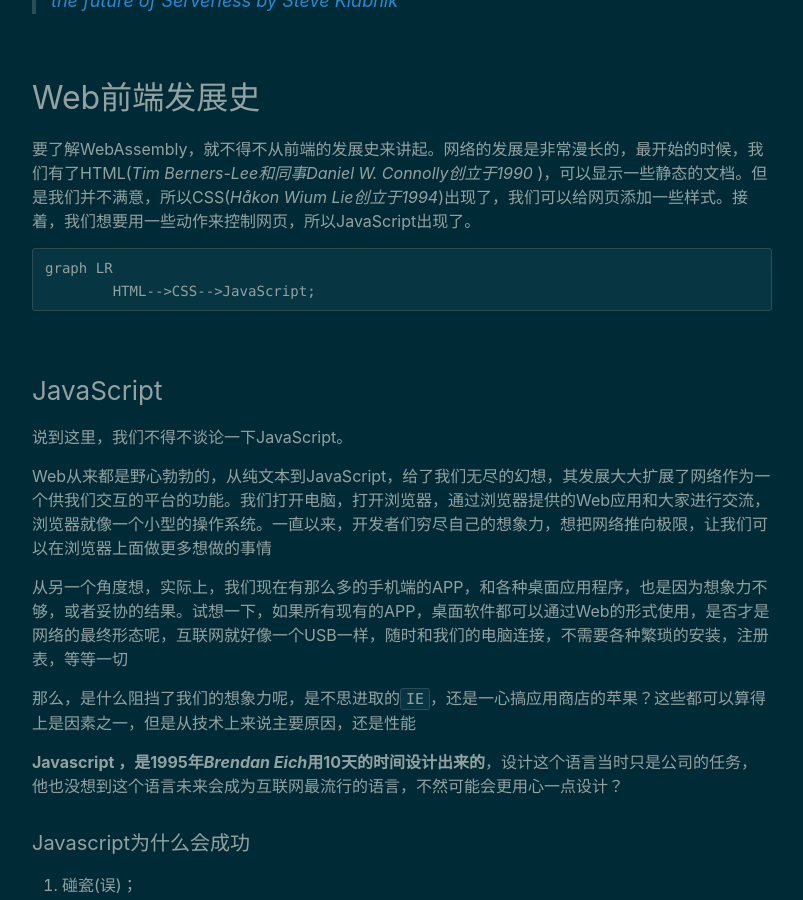
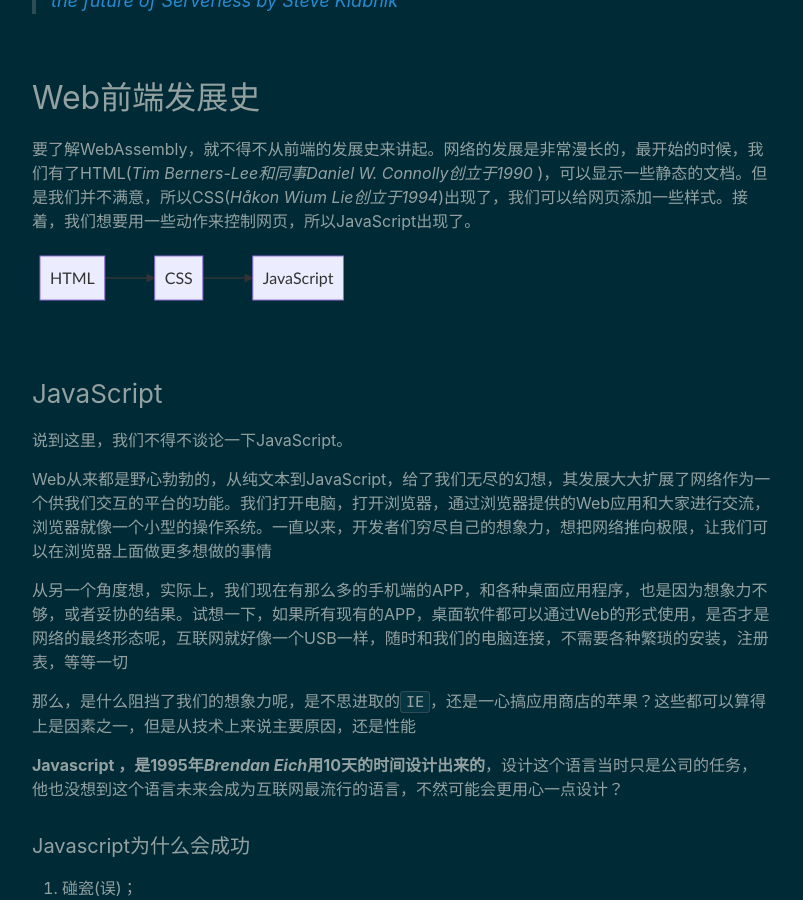
Before and after one commit to KamenRiderKuuga/kamenriderkuuga.github.io, a Jekyll site: the page built from _posts/2020-09-21-WebAssembly-1.md, in a window 1280 px wide and 900 px high, scrolled down 300 px. Shown: the whole window, without its empty margins (238-1041 px from the left). Built offline with Jekyll 4.4.1, drawn with Linux system fonts in a browser that asks for light colours.

Commit message:
Update 2020-09-21-WebAssembly-1.md

````diff
--- a/_posts/2020-09-21-WebAssembly-1.md
+++ b/_posts/2020-09-21-WebAssembly-1.md
@@ -15,10 +15,12 @@ tags: WebAssembly
 
 要了解WebAssembly，就不得不从前端的发展史来讲起。网络的发展是非常漫长的，最开始的时候，我们有了HTML(*Tim Berners-Lee和同事Daniel W. Connolly创立于1990* )，可以显示一些静态的文档。但是我们并不满意，所以CSS(*Håkon Wium Lie创立于1994*)出现了，我们可以给网页添加一些样式。接着，我们想要用一些动作来控制网页，所以JavaScript出现了。
 
-```mermaid
+
+
+<div class="mermaid">
 graph LR
-	HTML-->CSS-->JavaScript;
-```
+	HTML-->CSS-->JavaScript
+</div>
 
 ### JavaScript
 
````
